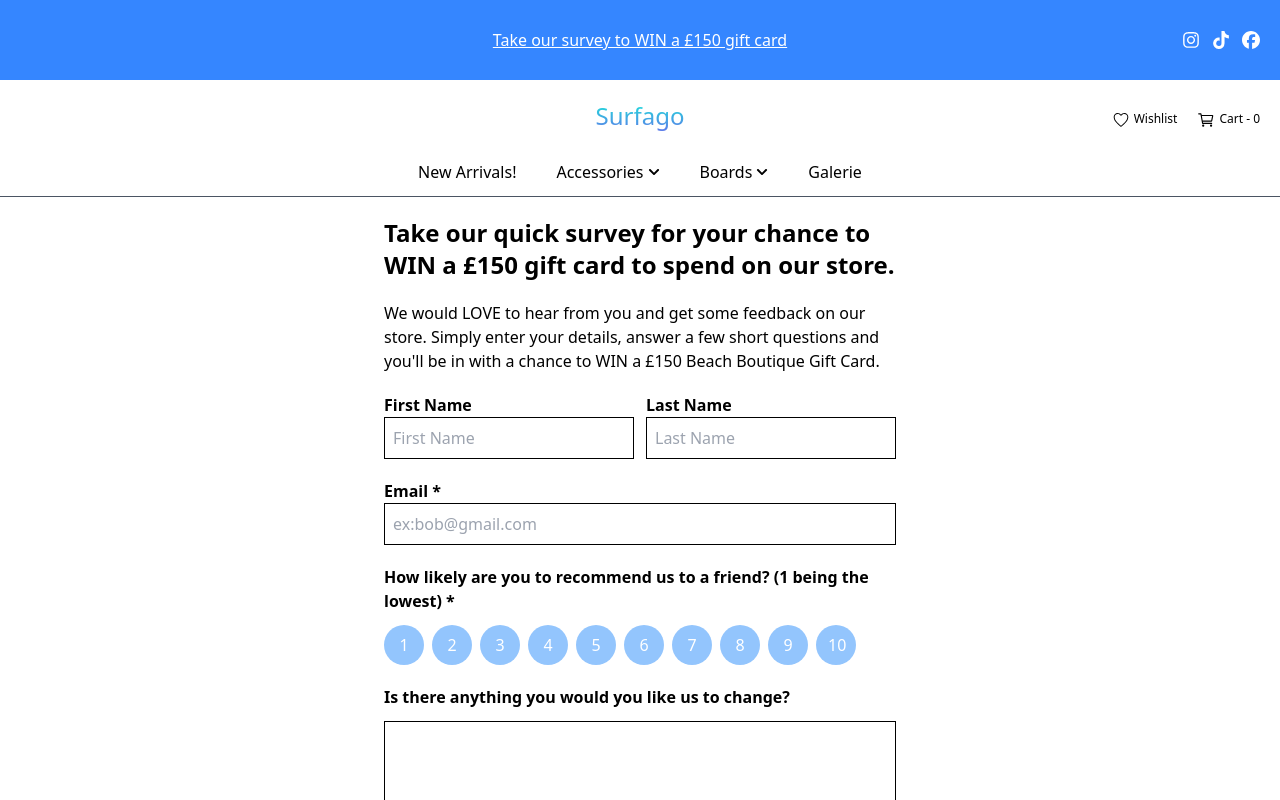
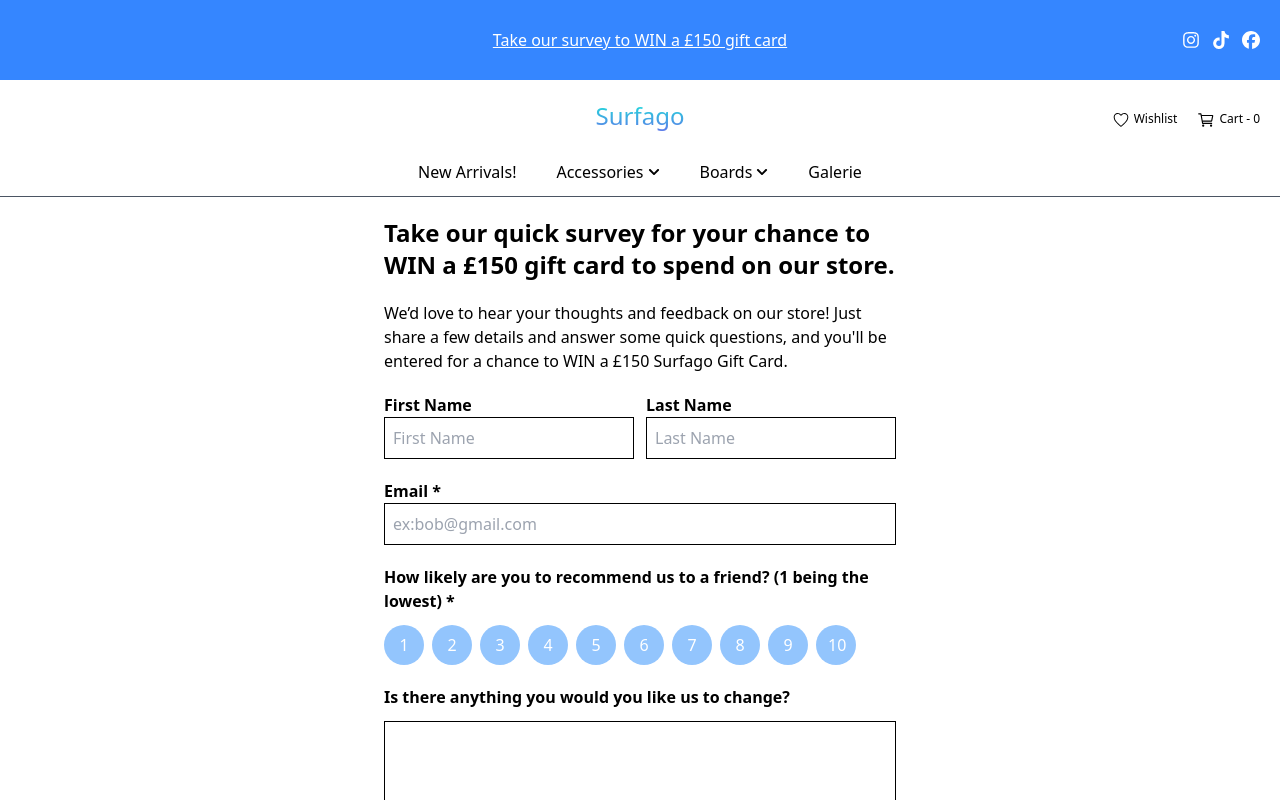
Before and after one commit to BorisKalev/surfago-app, a React (Vite) app: page /survey in a window 1280 px wide. Shown: the top 800 px of the page. Built offline with nearby package versions, Linux system fonts and the light colour scheme.

Commit message:
Small changes in the text of the site

```diff
--- a/src/components/Categories.jsx
+++ b/src/components/Categories.jsx
@@ -8,7 +8,7 @@
       {CategoriesInfo.map((categorie, idx) => (
         <div
           key={categorie.id}
-          className={`relative flex w-[400px] h-[400px] sm-max:ml-0 sm-max:w-full ${
+          className={`relative flex w-[400px] h-[400px] sm-max:ml-2 sm-max:w-full ${
             idx === 0 ? "ml-0" : "ml-8"
           }`}
         >
--- a/src/pages/Survey.jsx
+++ b/src/pages/Survey.jsx
@@ -16,9 +16,9 @@
           on our store.
         </p>
         <p className="text-md mt-5">
-          We would LOVE to hear from you and get some feedback on our store.
-          Simply enter your details, answer a few short questions and you'll be
-          in with a chance to WIN a £150 Beach Boutique Gift Card.
+          We’d love to hear your thoughts and feedback on our store! Just share
+          a few details and answer some quick questions, and you'll be entered
+          for a chance to WIN a £150 Surfago Gift Card.
         </p>
         <div className="flex sm-max:flex-col justify-between gap-3 mt-5 w-full">
           <div className="flex flex-col w-full">
```
